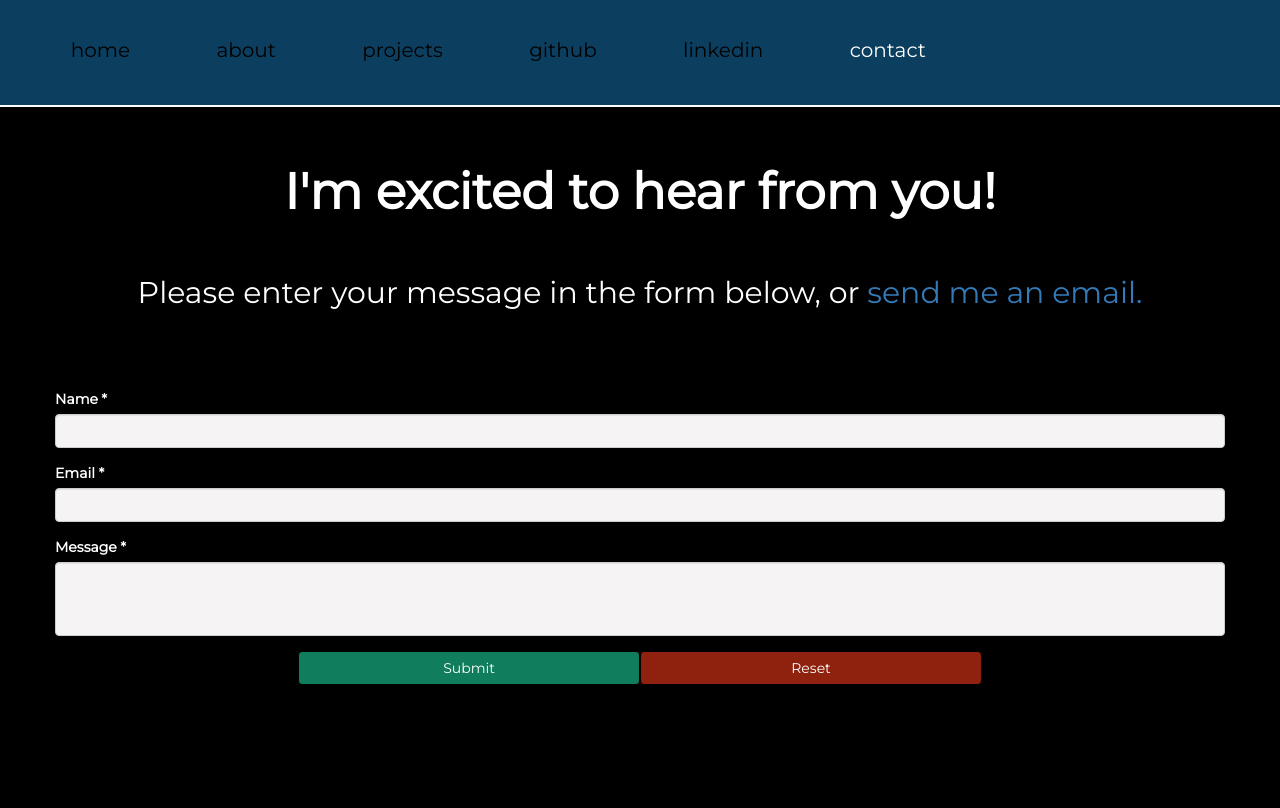
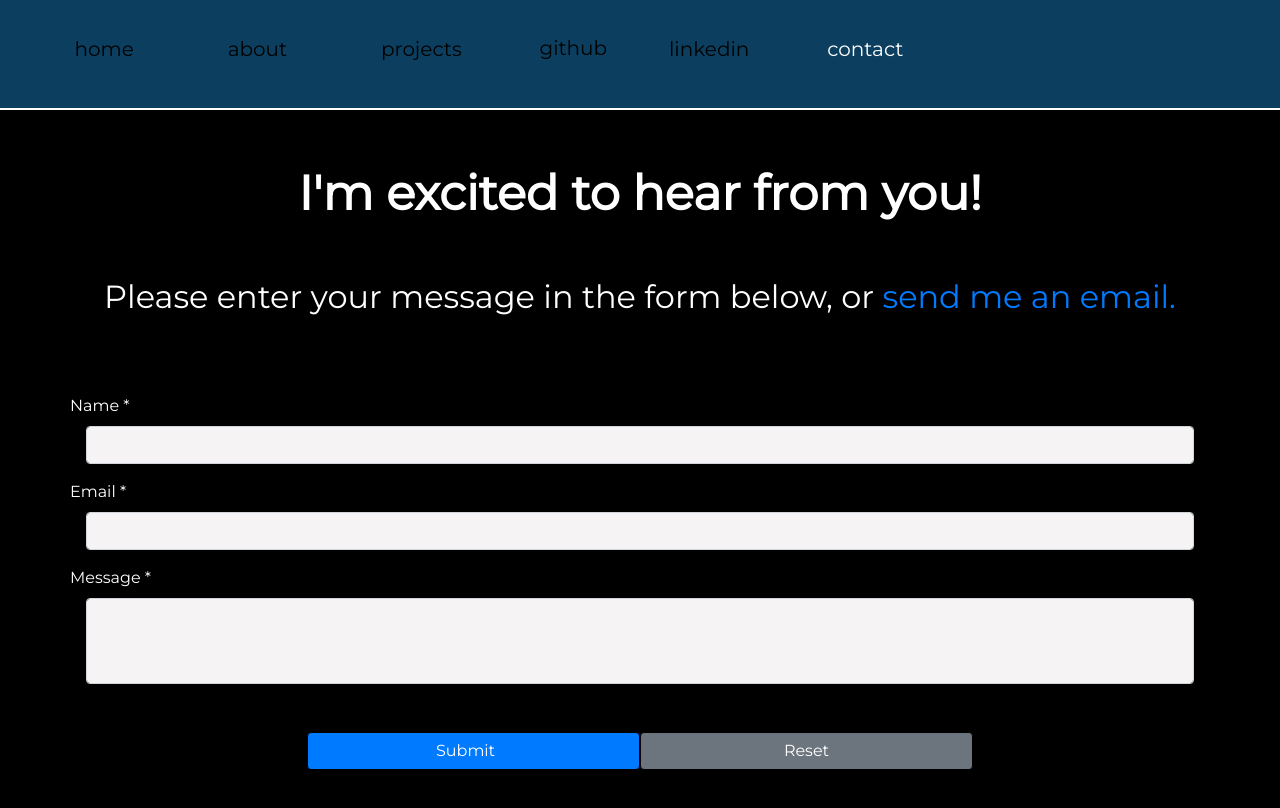
Before and after one commit to xbhouse/xbhouse.github.io, a React (Create React App) app: page /contact in a window 1280 px wide. Shown: the top 808 px of the page. Built offline with nearby package versions, Linux system fonts and the light colour scheme.

Commit message:
fixed bootstrap breaks, added spinner to submit button

```diff
--- a/public/index.html
+++ b/public/index.html
@@ -3,14 +3,13 @@
   <head>
     <meta charset="utf-8" />
     <meta name="viewport" content="width=device-width, initial-scale=1" />
-    <link rel="stylesheet"
-          href="https://maxcdn.bootstrapcdn.com/bootstrap/3.4.1/css/bootstrap.min.css">
+    <link rel="stylesheet" href="https://maxcdn.bootstrapcdn.com/bootstrap/4.5.2/css/bootstrap.min.css">
     <link rel="stylesheet"
           href="https://fonts.googleapis.com/css2?family=Montserrat&display=swap">
     <link rel="stylesheet"
           href="https://fonts.googleapis.com/css2?family=Homemade+Apple&family=Marck+Script&display=swap">
     <script src="https://ajax.googleapis.com/ajax/libs/jquery/3.4.1/jquery.min.js"></script>
-    <script src="https://maxcdn.bootstrapcdn.com/bootstrap/3.4.1/js/bootstrap.min.js"></script>
+    <script src="https://maxcdn.bootstrapcdn.com/bootstrap/4.5.2/js/bootstrap.min.js"></script>
     <title>Bryttanie's Portfolio</title>
   </head>
   <body>
--- a/src/components/ContactForm.js
+++ b/src/components/ContactForm.js
@@ -10,6 +10,7 @@ const ContactForm = (props) => {
 
     const handleSubmit = (event) => {
         event.preventDefault();
+        document.getElementById("spinner").style.visibility = "visible";
         setButtonText("Sending message...");
 
         const data = {
@@ -20,20 +21,27 @@ const ContactForm = (props) => {
 
         console.log(data);
 
-        /*axios.post(url, data)
-        .then(response => {
+        axios({
+            method: "POST",
+            url: "http://127.0.0.1:5000/send_message",
+            data: data
+        }).then(response => {
             console.log(response);
             setButtonText("Submitted!");
+        }).catch(error => {
+            console.log(error);
+            alert("Unable to send message :(");
         })
-        .catch(error => {
-            console.log(error);
-        })*/
+
+        handleReset();
     }
 
-    const handleReset = (event) => {
-        document.getElementById("name").value="";
-        document.getElementById("email").value="";
-        event.target.value="";
+    const handleReset = () => {
+        setName("");
+        setEmail("");
+        setMessage("");
+        setButtonText("Submit");
+        document.getElementById("spinner").style.visibility = "hidden";
     }
 
     return (
@@ -70,11 +78,17 @@ const ContactForm = (props) => {
             <div className="text-center button-container">
                 <div className="form-group mt-5 mb-0">
                     <button
-                        type="submit"
+                        id="submit-button"
+                        type="button"
                         className="btn btn-primary btn-lrg"
+                        html=""
                         onClick={handleSubmit}
-                    >{buttonText}</button>
+                    >{buttonText}
+                        <span id="spinner" class="spinner-grow spinner-grow-sm" role="status" aria-hidden="true" style={{visibility:"hidden"}}></span>
+                        <span class="sr-only">Loading...</span>
+                    </button>
                     <button
+                        id="reset-button"
                         type="reset"
                         className="btn btn-secondary btn-lrg"
                         onClick={handleReset}
--- a/src/components/FormRow.js
+++ b/src/components/FormRow.js
@@ -16,7 +16,7 @@ const FormRow = (props) => {
             }
             {props.input === "textarea" &&
                 <textarea
-                    className="form-control ml-8 mr-3"
+                    className="form-control ml-3 mr-3"
                     type="text"
                     id={props.name.toLowerCase()}
                     onChange={(event)=> props.setState(event.target.value)}
--- a/src/components/NavItem.js
+++ b/src/components/NavItem.js
@@ -7,11 +7,12 @@ const NavItem = (props) => {
             {(props.pageName === "GitHub"
                 || props.pageName === "LinkedIn") &&
                 <a
+                    className="nav-button-external"
                     href={props.link}
                     target="_blank"
                     rel="noopener noreferrer">
                     <button
-                        className="nav-button"
+                        className="nav-button-external"
                         title={props.pageName}
                     >{props.pageName.toLowerCase()}</button></a>
             }
--- a/src/styles/components/Navigation.css
+++ b/src/styles/components/Navigation.css
@@ -19,15 +19,19 @@
     list-style: none;
   }
 
-  .nav-button {
+  .nav-button, .nav-button-external {
     color: black;
     border: none;
     background-color: #0c3f5f;
-    font-size: 2rem;
+    font-size: 1.25rem;
+  }
+
+  .nav-button-external {
+    margin-top: 9%;
   }
 
   .nav-item {
-    margin: 7% 10% 6% 5%;
+    margin: 4% 6% 3% 2%;
   }
 
   .nav-link {
--- a/src/styles/components/Project.css
+++ b/src/styles/components/Project.css
@@ -5,14 +5,14 @@
     color: white;
     font-weight: bold;
     text-underline-position: under;
-    font-size: 4rem;
+    font-size: 3rem;
 }
 
 .image-caption {
     text-align: center;
-    font-size: 2rem;
-    margin-left: 20%;
-    margin-right: 20%;
+    font-size: 1.5rem;
+    margin-left: 15%;
+    margin-right: 15%;
     margin-bottom: 2%;
     color: rgb(250, 209, 95);
 }
@@ -36,7 +36,7 @@
     text-align: center;
     margin-top: 4%;
     margin-bottom: 7%;
-    font-size: 2rem;
+    font-size: 1.75rem;
     text-decoration: none !important;
     color: rgb(171, 118, 221);
 }
--- a/src/styles/components/ProjectList.css
+++ b/src/styles/components/ProjectList.css
@@ -15,5 +15,5 @@
     background-color: black;
     outline: 0 !important;
     border: none;
-    font-size: 3rem;
+    font-size: 2rem;
 }
--- a/src/styles/pages/AboutPage.css
+++ b/src/styles/pages/AboutPage.css
@@ -1,7 +1,7 @@
   .greeting {
     margin-top: 5%;
     margin-bottom: 5%;
-    font-size: 5rem;
+    font-size: 3rem;
     text-align: center;
     font-family: 'Montserrat', sans-serif;
     font-weight: bold;
@@ -10,7 +10,7 @@
   .interests-container {
     margin-left: 25%;
     margin-bottom: 2%;
-    font-size: 2rem;
+    font-size: 1.25rem;
   }
 
   .interest-item {
@@ -18,7 +18,7 @@
   }
 
   .info {
-    font-size: 2rem;
+    font-size: 1.25rem;
     margin-bottom: 10%;
     margin-top: 0;
     color: rgb(245, 243, 243);
--- a/src/styles/pages/ContactPage.css
+++ b/src/styles/pages/ContactPage.css
@@ -1,6 +1,6 @@
 .email-me {
     margin-bottom: 7%;
-    font-size: 3rem;
+    font-size: 2rem;
 }
 
 a:link {
@@ -28,22 +28,17 @@ textarea {
 }
 
 .btn-primary {
-    background-color: rgb(16, 125, 92);
     border-color: black;
 }
 
 .btn-secondary {
-    background-color: rgb(143, 34, 14);
     color: white;
     border-color: black;
 }
 
-.btn-primary:hover, .btn-secondary:hover {
-    background-color: orange;
-}
-
-.btn-primary:focus, .btn-secondary:focus {
+.btn-primary:focus, .btn-secondary:focus, .btn-primary:active, .btn-secondary:active {
     outline: 0 !important;
+    border: none;
 }
 
 .button-container {
--- a/src/styles/pages/HomePage.css
+++ b/src/styles/pages/HomePage.css
@@ -1,5 +1,5 @@
 .name {
-    font-size: 5rem;
+    font-size: 3rem;
     color: rgb(245, 243, 243);
     padding: 5% 10% 1% 10%;
     text-align: center;
@@ -8,7 +8,7 @@
   }
 
 .title {
-    font-size: 3rem;
+    font-size: 2rem;
     color: rgb(245, 243, 243);
     padding: 2% 10% 5% 10%;
     text-align: center;
--- a/src/styles/pages/ProjectPage.css
+++ b/src/styles/pages/ProjectPage.css
@@ -1,12 +1,12 @@
 .page-title {
-    font-size: 3rem;
+    font-size: 2rem;
     margin-top: 5%;
-    margin-bottom: 0;
+    margin-bottom: 1%;
     text-align: center;
 }
 
 .page-subtitle {
-    font-size: 2rem;
+    font-size: 1.5rem;
     margin-bottom: 3%;
     text-align: center;
 }
```
